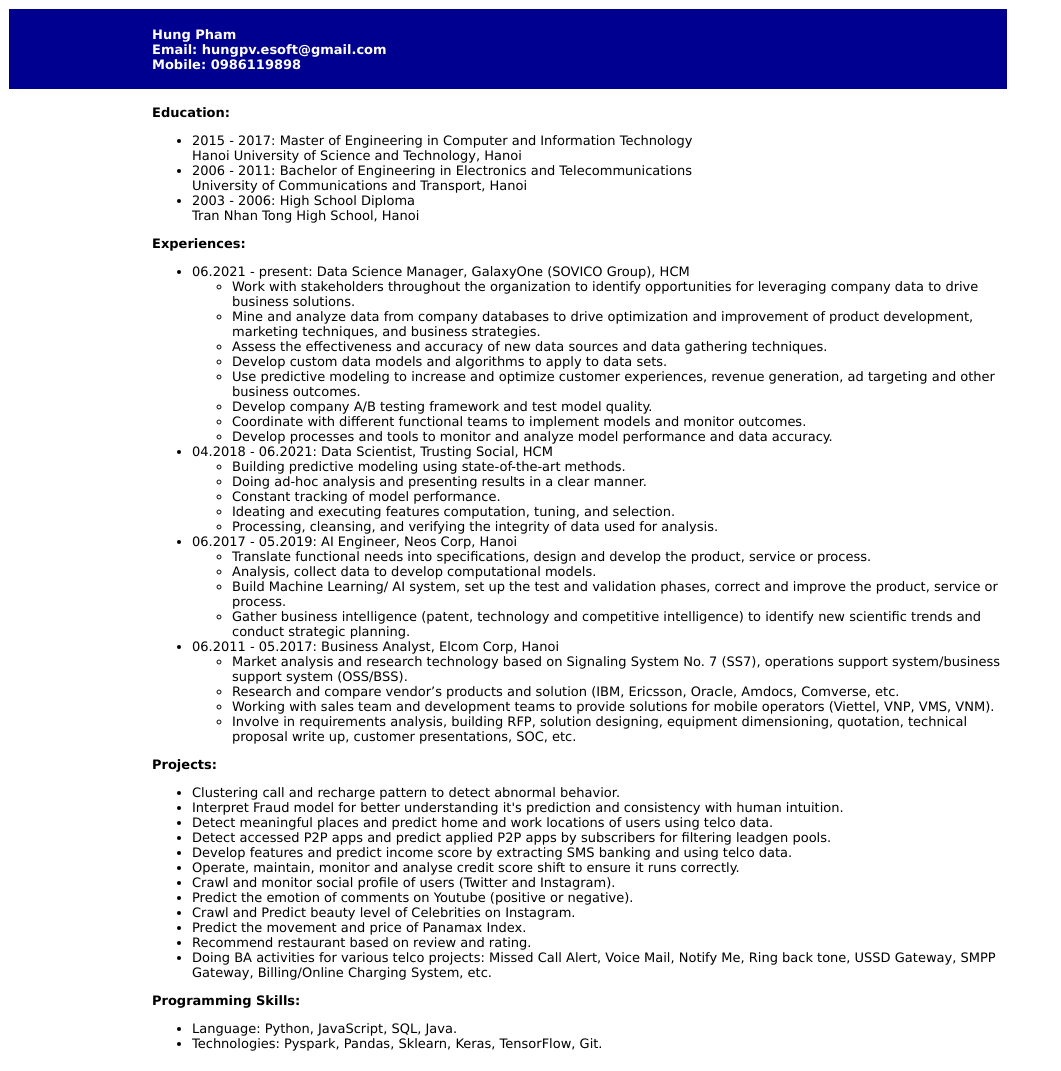
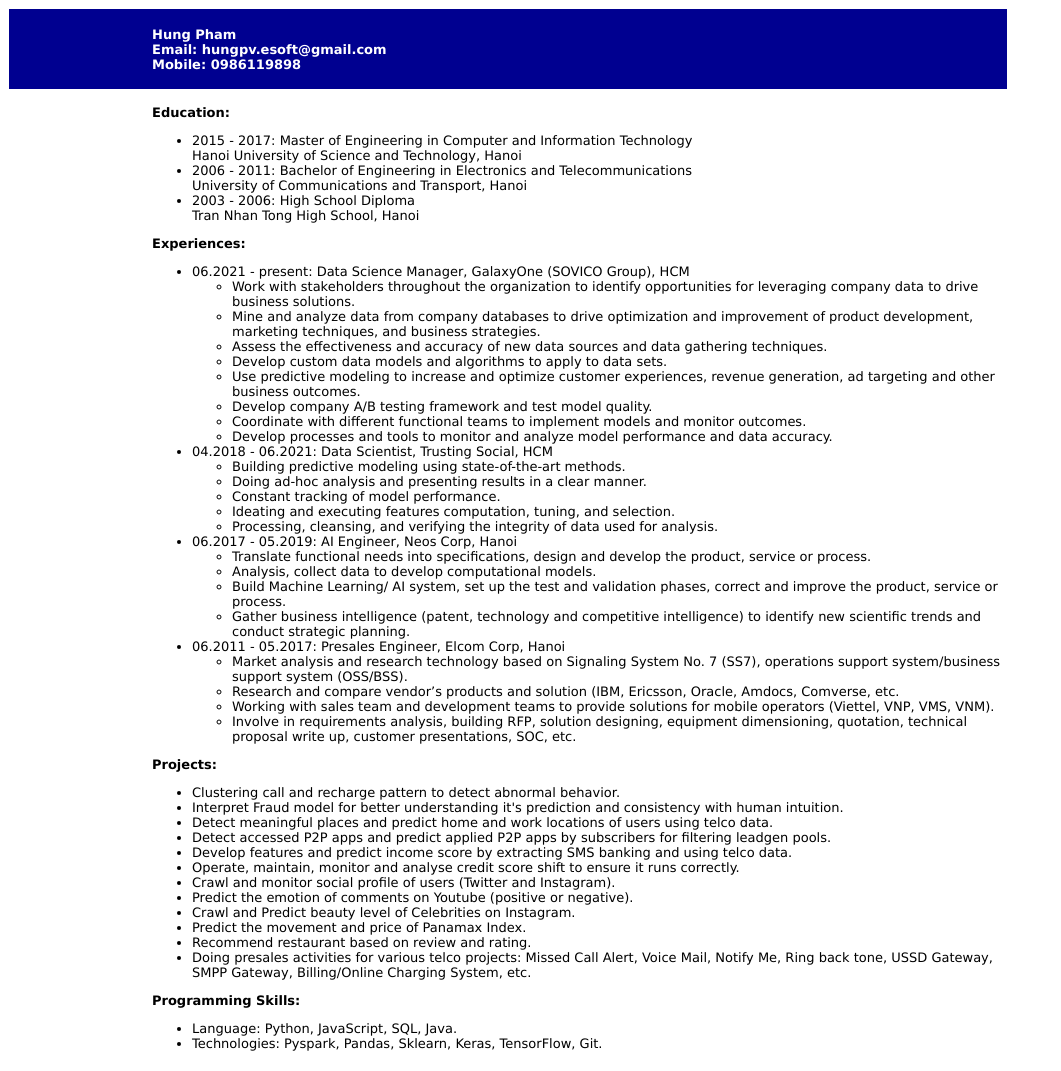
Before and after one commit to phamviethung/phamviethung.github.io, a plain HTML site: page index.html in a window 1280 px wide. Shown: the whole page, without its empty margins (0-1061 px from the left). Drawn offline with Linux system fonts and the light colour scheme.

Commit message:
update 202106

```diff
--- a/index.html
+++ b/index.html
@@ -107,7 +107,7 @@
     <li>Build Machine Learning/ AI system, set up the test and validation phases, correct and improve the product, service or process.</li>
     <li>Gather business intelligence (patent, technology and competitive intelligence) to identify new scientific trends and conduct strategic planning.</li>
   </ul>
-  <li>06.2011 - 05.2017: Business Analyst, Elcom Corp, Hanoi
+  <li>06.2011 - 05.2017: Presales Engineer, Elcom Corp, Hanoi
   <ul>
     <li>Market analysis and research technology based on Signaling System No. 7 (SS7), operations support system/business support system (OSS/BSS).</li>
     <li>Research and compare vendor’s products and solution (IBM, Ericsson, Oracle, Amdocs, Comverse, etc.</li>
@@ -129,7 +129,7 @@
   <li>Crawl and Predict beauty level of Celebrities on Instagram.</li>
   <li>Predict the movement and price of Panamax Index.</li>
   <li>Recommend restaurant based on review and rating.</li>
-  <li>Doing BA activities for various telco projects: Missed Call Alert, Voice Mail, Notify Me, Ring back tone, USSD Gateway, SMPP Gateway, Billing/Online Charging System, etc.</li>
+  <li>Doing presales activities for various telco projects: Missed Call Alert, Voice Mail, Notify Me, Ring back tone, USSD Gateway, SMPP Gateway, Billing/Online Charging System, etc.</li>
 </ul>
 
 <p><b>Programming Skills:</b></p>
```
